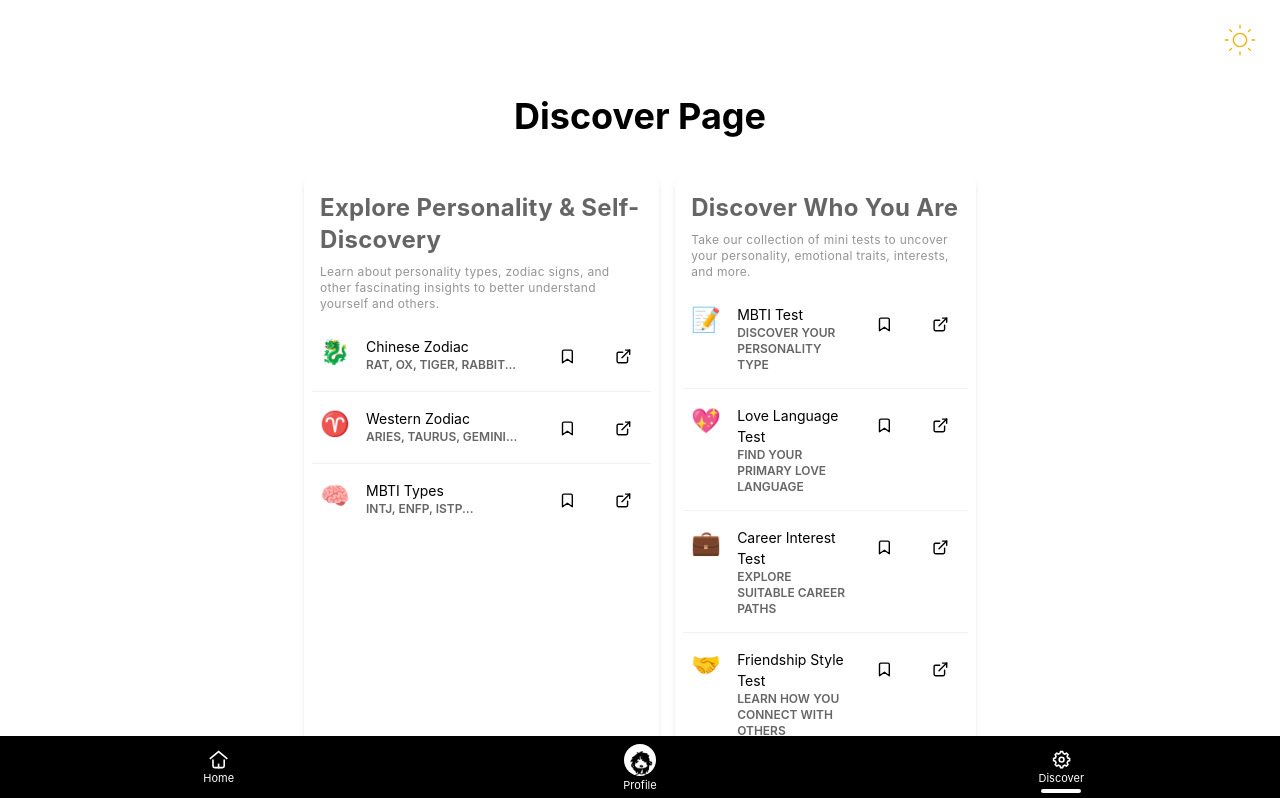
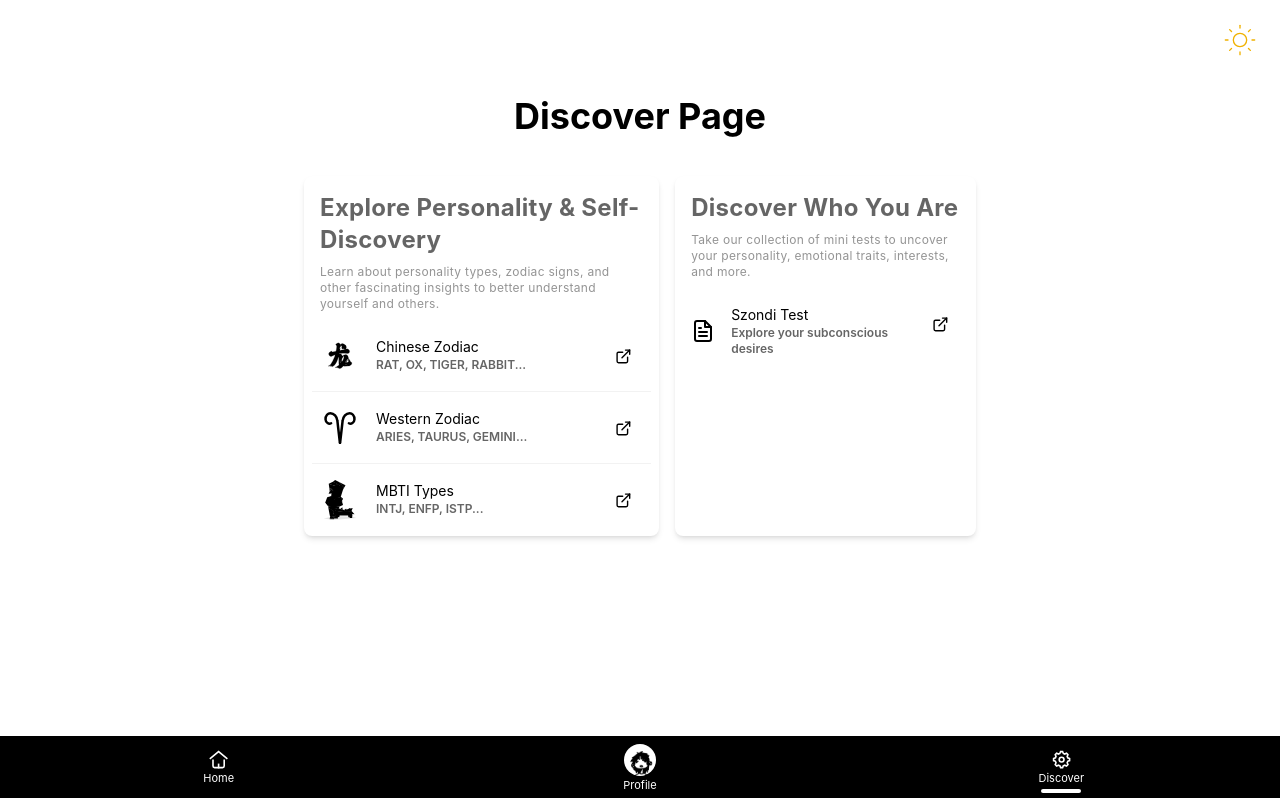
Before and after one commit to notshanxx/LeEther, a Next.js app: page /discover in a window 1280 px wide. Shown: the top 798 px of the page. Built offline with nearby package versions, Linux system fonts and the light colour scheme.

Commit message:
cleanup and remove favorite icon

```diff
--- a/app/discover/_components/FeatureLists.tsx
+++ b/app/discover/_components/FeatureLists.tsx
@@ -1,38 +1,53 @@
+"use client";
+import DynamicImage from "@/app/_components/DynamicImage";
 import Link from "next/link";
+import { useState } from "react";
 export default function FeatureLists() {
   const features = [
     {
       name: "Chinese Zodiac",
       description: "Rat, Ox, Tiger, Rabbit...",
-      icon: "🐉",
+      icon: "/zodiacs/chinese/dragon.svg",
       href: "/features/zodiac/chinese",
     },
     {
       name: "Western Zodiac",
       description: "Aries, Taurus, Gemini...",
-      icon: "♈",
+      icon: "/zodiacs/western/aries.svg",
       href: "/features/zodiac/western",
     },
     {
       name: "MBTI Types",
       description: "INTJ, ENFP, ISTP...",
-      icon: "🧠",
+      icon: "/mbti/INTJ.svg",
       href: "/features/mbti",
     },
   ];
+
+  // const [saved, setSaved] = useState(false);
+
   return (
     <ul className="list bg-base-100 rounded-box shadow-md">
       <li className="p-4 pb-2 text-xs opacity-60 tracking-wide">
-        <h2 className="text-2xl font-bold">Explore Personality & Self-Discovery</h2>
+        <h2 className="text-2xl font-bold">
+          Explore Personality & Self-Discovery
+        </h2>
         <p className="text-base-content/70 mt-2">
-          Learn about personality types, zodiac signs, and other fascinating insights to better understand yourself and others.
+          Learn about personality types, zodiac signs, and other fascinating
+          insights to better understand yourself and others.
         </p>
       </li>
 
       {features.map((feature) => (
         <li key={feature.href}>
           <ul className="list-row hover:bg-base-200 transition-colors">
-            <div className="text-2xl">{feature.icon}</div>
+            <div className="text-2xl">
+              <DynamicImage
+                src={feature.icon}
+                alt={feature.name}
+                className="size-10"
+              />
+            </div>
 
             <div>
               <div>{feature.name}</div>
@@ -41,15 +56,18 @@ export default function FeatureLists() {
               </div>
             </div>
             {/* btn */}
-
-            <button className="btn btn-square btn-ghost ml-auto">
+{/*
+            <button
+              onClick={() => setSaved(!saved)}
+              className={`btn btn-square ml-auto btn-ghost`}
+            >
               <svg
                 xmlns="http://www.w3.org/2000/svg"
                 viewBox="0 0 24 24"
                 width="24"
                 height="24"
                 className="size-[1.2em]"
-                fill="none"
+                fill={saved ? "currentColor" : "none"}
                 stroke="currentColor"
                 strokeLinecap="round"
                 strokeLinejoin="round"
@@ -57,7 +75,7 @@ export default function FeatureLists() {
               >
                 <path d="M19 21l-7-5-7 5V5a2 2 0 0 1 2-2h10a2 2 0 0 1 2 2z" />
               </svg>
-            </button>
+            </button> */}
 
             <Link href={feature.href}>
               <button className="btn btn-square btn-ghost">
--- a/app/discover/_components/MiniTestList.tsx
+++ b/app/discover/_components/MiniTestList.tsx
@@ -1,42 +1,12 @@
 import Link from "next/link";
 
-const miniTests = [
-  {
-    name: "MBTI Test",
-    description: "Discover your personality type",
-    icon: "📝",
-    href: "/mini-tests/mbti",
-  },
-  {
-    name: "Love Language Test",
-    description: "Find your primary love language",
-    icon: "💖",
-    href: "/mini-tests/love-language",
-  },
-  {
-    name: "Career Interest Test",
-    description: "Explore suitable career paths",
-    icon: "💼",
-    href: "/mini-tests/career",
-  },
-  {
-    name: "Friendship Style Test",
-    description: "Learn how you connect with others",
-    icon: "🤝",
-    href: "/mini-tests/friendship",
-  },
-  {
-    name: "Stress Management Test",
-    description: "Assess your stress coping strategies",
-    icon: "🧘‍♂️",
-    href: "/mini-tests/stress-management",
-  },
-  {
-    name: "Emotional Intelligence Test",
-    description: "Evaluate your emotional awareness",
+const miniTests = [{
+    name: "Szondi Test",
+    description: "Explore your subconscious desires",
     icon: "🧠",
-    href: "/mini-tests/emotional-intelligence",
-  },
+    href: "/mini-tests/szondi",
+  }
+
 ];
 export default function MiniTestList() {
   return (
@@ -51,18 +21,35 @@ export default function MiniTestList() {
 
       {miniTests.map((test) => (
         <li key={test.href}>
-          <ul className="list-row hover:bg-base-200 transition-colors">
-            <div className="text-2xl">{test.icon}</div>
+          <ul className="list-row flex item-center hover:bg-base-200 transition-colors">
+            <svg
+              xmlns="http://www.w3.org/2000/svg"
+              viewBox="0 0 24 24"
+              width="24"
+              height="24"
+              className="text-2xl shrink-0 self-center"
+              fill="none"
+              stroke="currentColor"
+              strokeLinecap="round"
+              strokeLinejoin="round"
+              strokeWidth="2"
+            >
+              <path d="M14 2H6a2 2 0 0 0-2 2v16a2 2 0 0 0 2 2h12a2 2 0 0 0 2-2V8z" />
+              <polyline points="14 2 14 8 20 8" />
+              <line x1="16" x2="8" y1="13" y2="13" />
+              <line x1="16" x2="8" y1="17" y2="17" />
+              <polyline points="10 9 9 9 8 9" />
+            </svg>
 
             <div>
               <div>{test.name}</div>
-              <div className="text-xs uppercase font-semibold opacity-60">
+              <div className="text-xs font-semibold opacity-60">
                 {test.description}
               </div>
             </div>
             {/* btn */}
 
-            <button className="btn btn-square btn-ghost ml-auto">
+            {/* <button className="btn btn-square btn-ghost ml-auto">
               <svg
                 xmlns="http://www.w3.org/2000/svg"
                 viewBox="0 0 24 24"
@@ -77,7 +64,7 @@ export default function MiniTestList() {
               >
                 <path d="M19 21l-7-5-7 5V5a2 2 0 0 1 2-2h10a2 2 0 0 1 2 2z" />
               </svg>
-            </button>
+            </button> */}
 
             <Link href={test.href}>
               <button className="btn btn-square btn-ghost">
```
